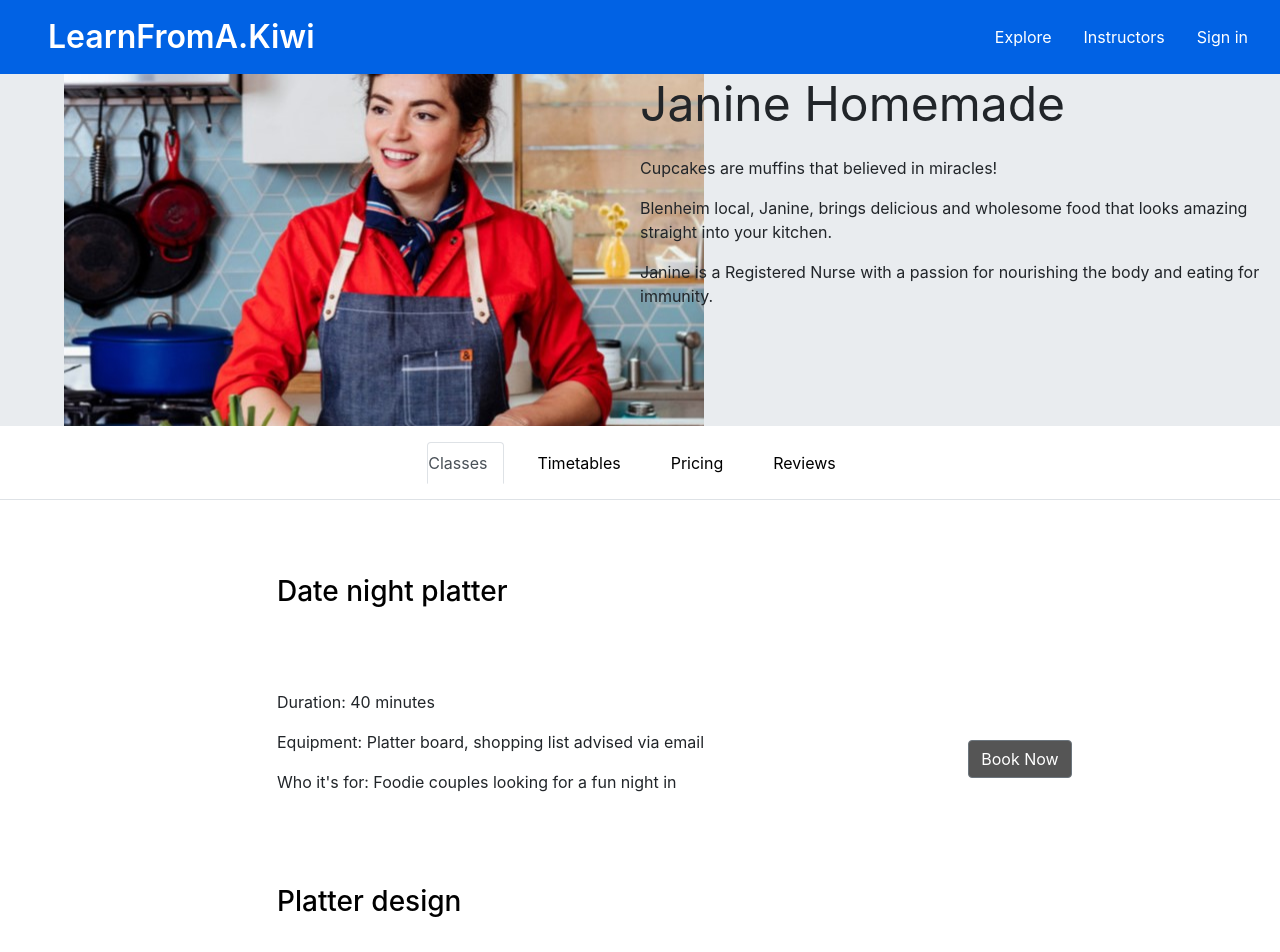
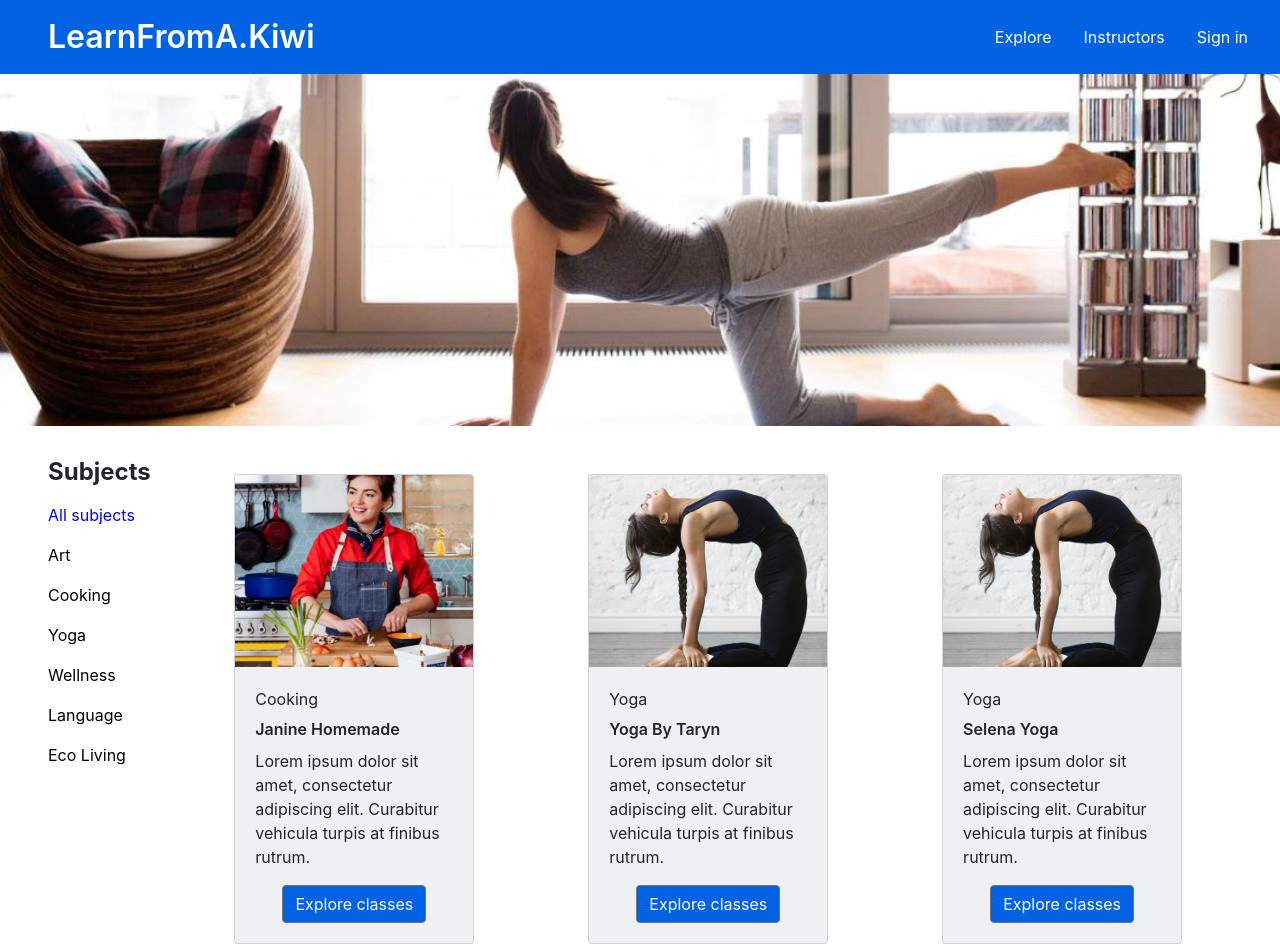
Before and after one commit to rtan265/Learn-From-A-Kiwi, a React (Create React App) app: page /instructors in a window 1280 px wide. Shown: the top 952 px of the page. Built offline with nearby package versions, Linux system fonts and the light colour scheme.

Commit message:
completed the instructors page, and merged with Sunny's code

```diff
--- a/src/components/cards/Cards.js
+++ b/src/components/cards/Cards.js
@@ -1,5 +1,7 @@
 import React from 'react';
 import { Container, Button, Row, Col, Card, CardImg, CardText, CardBody, CardTitle, CardSubtitle, } from 'reactstrap';
+import { Link } from 'react-router-dom';
+
 
 import './Cards.css';
 
@@ -31,7 +33,9 @@ class Cards extends React.Component {
                                             <CardTitle style={{textAlign: "left"}}>{ key.cat }</CardTitle>
                                             <CardSubtitle style={{textAlign: "left"}}>{ key.title }</CardSubtitle>
                                             <CardText style={{textAlign: "left"}}>Lorem ipsum dolor sit amet, consectetur adipiscing elit. Curabitur vehicula turpis at finibus rutrum. </CardText>
-                                            <Button style={{backgroundColor: "#0162e4"}}>Explore classes</Button>
+                                            <Button style={{backgroundColor: "#0162e4"}}>
+                                                <Link to={ "/instructorAdditionalInfo" } className="link">Explore classes</Link>
+                                            </Button>
                                         </CardBody>
                                     </Card>
                                 </Col>
--- a/src/components/landingPage/LandingPage.css
+++ b/src/components/landingPage/LandingPage.css
@@ -1,4 +1,5 @@
 h1.display-3 {
+    text-align: center;
     color: #ffffff;
     font-weight: 400;
     font-size: 2em;
--- a/src/components/routes/Routes.js
+++ b/src/components/routes/Routes.js
@@ -13,8 +13,9 @@ class Routes extends React.Component {
             <Switch>
                 <Route path="/" component={ LandingPage } exact/>
                 <Route path="/explore" component={ Explore } exact/>
-                <Route path="/instructors" component={ InstructorAdditionalInfo } exact/>
+                <Route path="/instructors" component={ Instructors } exact/>
                 <Route path="/signin" component={ SignIn } exact/>
+                <Route path="/instructorAdditionalInfo" component = { InstructorAdditionalInfo } exact/>
                 <Route path="/*" component = { InProgress } exact />
             </Switch>
         );
```
Also changed, not shown: src/components/instructors/Instructors.js (deleted, +0 -11 lines).
